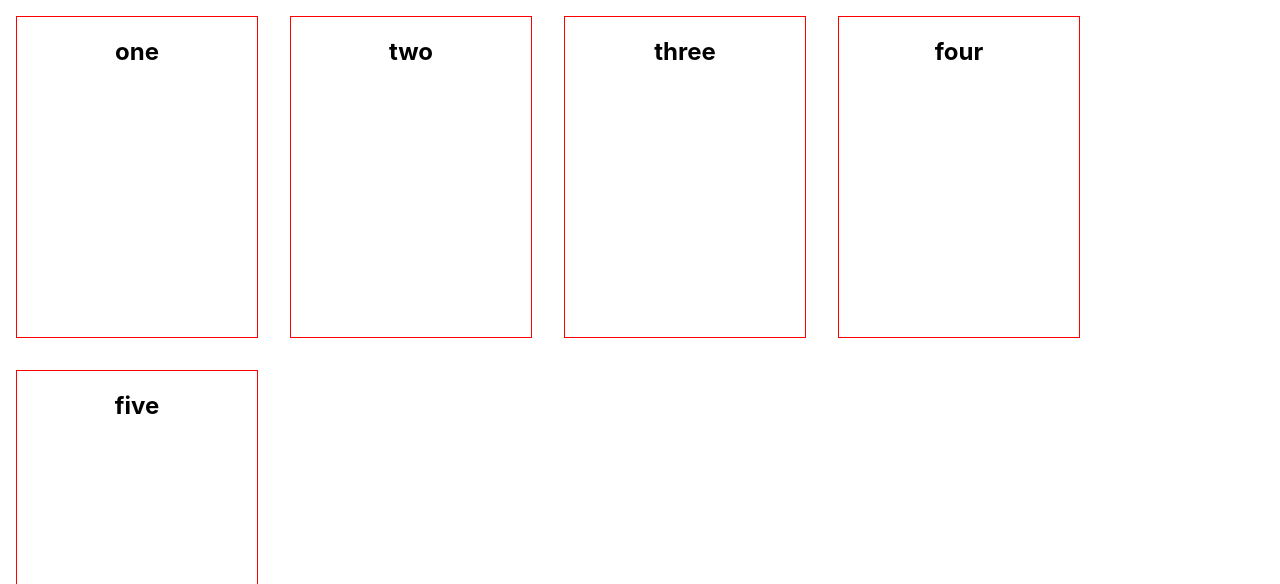
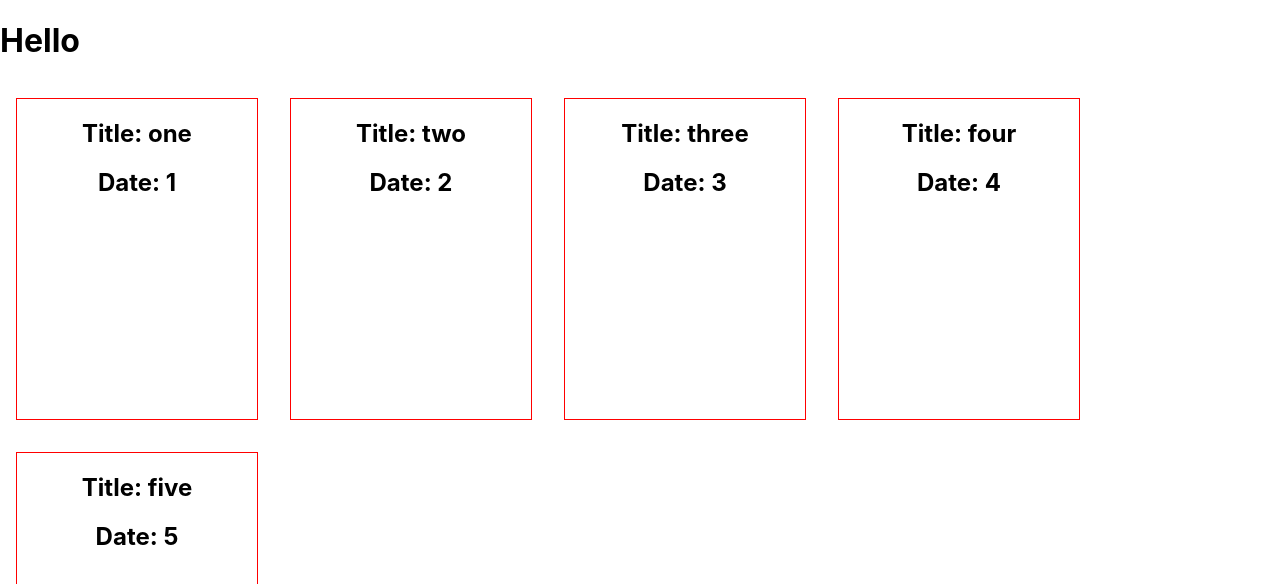
Before and after one commit to JoeByrne22/APOD_NASA, a React (Create React App) app: page / in a window 1280 px wide. Shown: the top 584 px of the page. Built offline with nearby package versions, Linux system fonts and the light colour scheme.

Commit message:
nav added

```diff
--- a/package.json
+++ b/package.json
@@ -9,6 +9,7 @@
     "axios": "^0.19.2",
     "react": "^16.13.1",
     "react-dom": "^16.13.1",
+    "react-router": "^5.1.2",
     "react-router-dom": "^5.1.2",
     "react-scripts": "3.4.1"
   },
--- a/src/App.js
+++ b/src/App.js
@@ -1,12 +1,13 @@
 import React from 'react';
 import PosterIndex from './components/PosterIndex';
+import Narbar from './components/Navbar'
 import './App.css';
 
 function App() {
   return (
     <div className="App">
+      <Narbar />
       <PosterIndex />
-
     </div>
   );
 }
--- /dev/null
+++ b/src/components/Navbar.js
@@ -0,0 +1,9 @@
+import React, {Component} from 'react';
+
+class Navbar extends Component {
+    render() {
+      return <h1>Hello</h1>;
+    }
+  }
+
+export default Navbar
--- a/src/components/PosterBox.js
+++ b/src/components/PosterBox.js
@@ -1,5 +1,6 @@
 import React, {Component} from 'react';
 // import { render } from '@testing-library/react';
+// import { Link } from 'react-router-dom';
 
 class PosterBox extends Component {
   constructor()
@@ -33,13 +34,15 @@ class PosterBox extends Component {
   render()
   {
     return(
-      <div class="indexContainer">
+      <div className="indexContainer">
+
         {
-          this.state.data.map((newData)=>
-          <div className="container">
-              <h2>{newData.title}</h2>
+          this.state.data.map((newData, i)=>
+          <div className="container"  key={i}>
+              <h2>Title: {newData.title}</h2>
+              <h2>Date: {newData.date}</h2>
           </div>
-            )
+          )
         }
       </div>
     )
--- a/src/components/PosterIndex.js
+++ b/src/components/PosterIndex.js
@@ -1,45 +1,23 @@
-import React from 'react';
-// import axios from 'axios';
+import React, {Component} from 'react';
 import PosterBox from './PosterBox';
+// import { render } from '@testing-library/react';
+// import { Link } from 'react-router-dom';
 
-
-class PosterIndex extends React.Component {
-  constructor(props) {
-    super(props);
+class PosterIndex extends Component {
+  constructor()
+  {
+    super();
     this.state = {
-    };
+      data: []
+    }
   }
-
-
-  getPosters() {
-    // axios.get('./data/data.json')
-    //   .then(res => this.setState({ photo: res.data}));
-    console.log('testting the request')
-  }
-
-  componentDidMount() {
-  }
-
-  // handleSearch(event) {
-  //   event.preventDefault();
-  //   this.setState({ query: event.target.value });
-  //   console.log('search');
-  //   const query  = this.state.query;
-  //   let filteredPlaces = this.state.filteredPlaces;
-  //   const places =this.state.places;
-  //   filteredPlaces = places.filter(places =>
-  //     places.name.toLowerCase().includes(query.toLowerCase())
-  //   );
-  //   this.setState({ filteredPlaces: filteredPlaces });
-  // }
-
-
-  render() {
-    return (
-      <section className="section">
+  render()
+  {
+    return(
+      <div className="indexContainer">
         <PosterBox />
-      </section>
-    );
+      </div>
+    )
   }
 }
 
```
